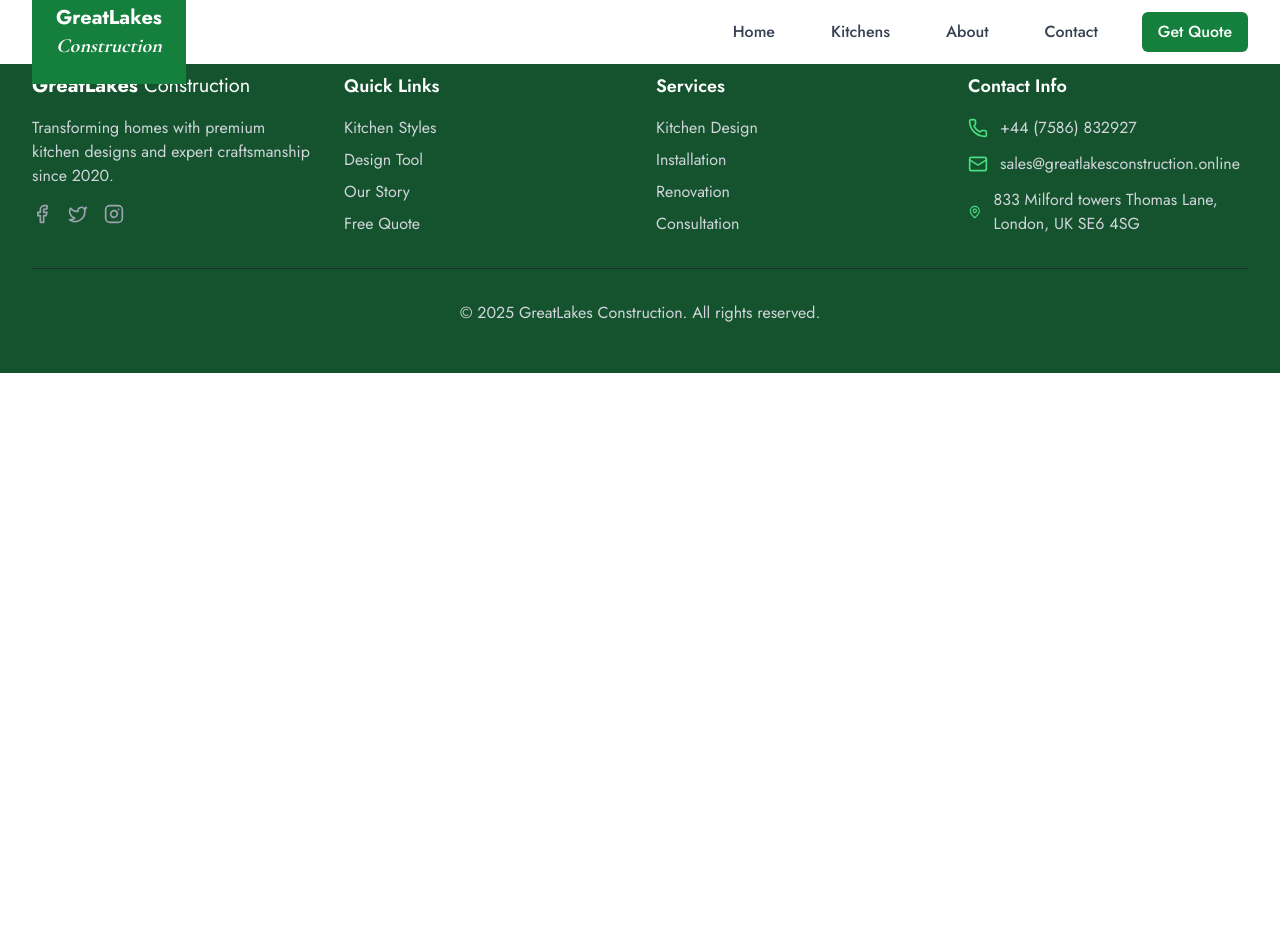
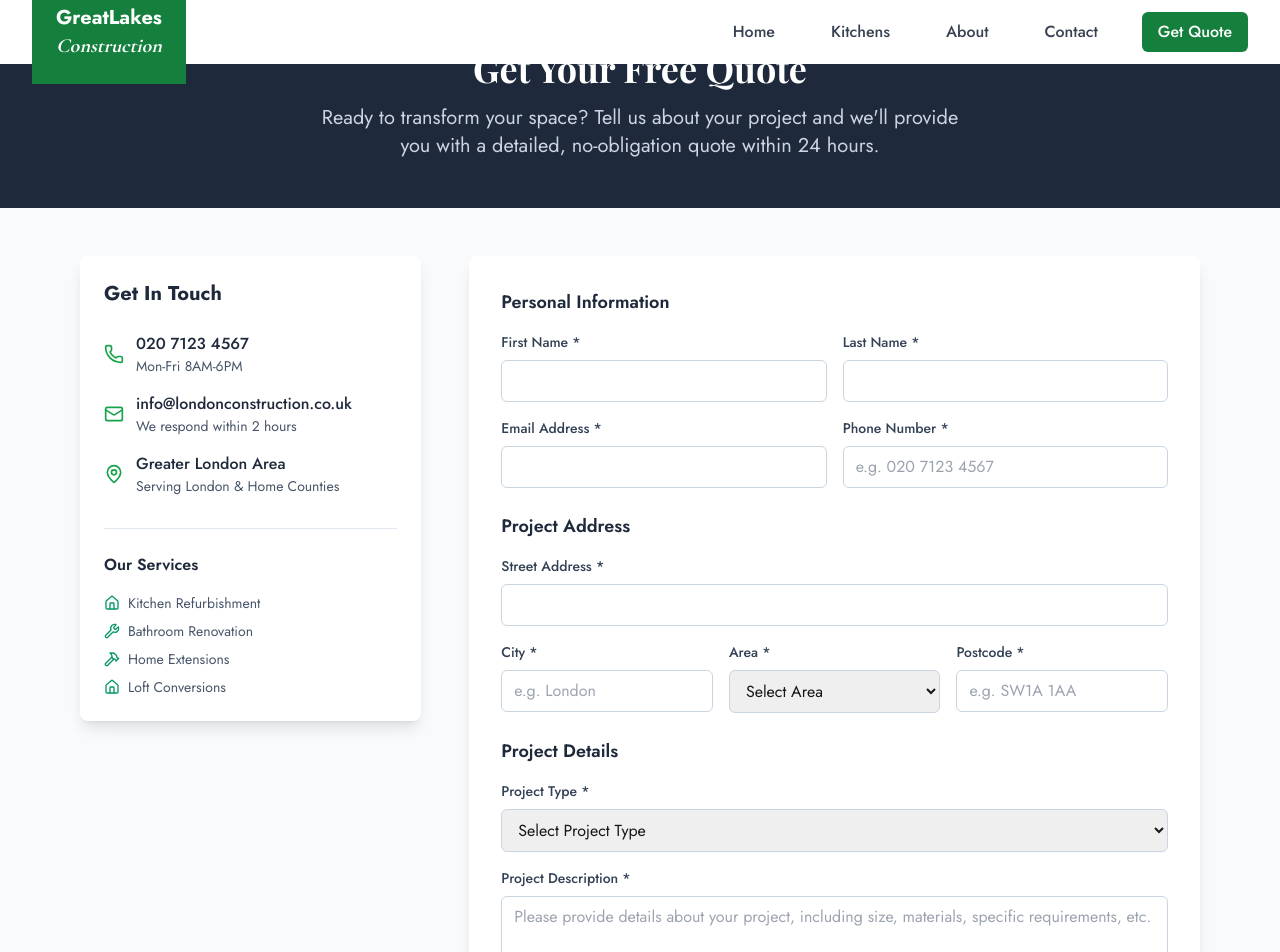
Before and after one commit to teke85/greatlakesconstruction, a Next.js app: page /quote in a window 1280 px wide. Shown: the top 952 px of the page. Before the commit the page ends 800 px from the top, so only its background shows below. Built offline with nearby package versions, Linux system fonts and the light colour scheme.

Commit message:
Modified quote page

```diff
--- a/app/quote/page.tsx
+++ b/app/quote/page.tsx
@@ -1,9 +1,14 @@
-import React from 'react'
+"use client";
+
+import React from "react";
+import FreeQuote from "@/components/FreeQuote";
 
 function Quote() {
   return (
-    <div>Quote</div>
-  )
+    <div>
+      <FreeQuote />
+    </div>
+  );
 }
 
-export default Quote
+export default Quote;
--- a/components/FreeQuote.tsx
+++ b/components/FreeQuote.tsx
@@ -1,4 +1,7 @@
-import React, { useState } from "react";
+"use client";
+
+import type React from "react";
+import { useState } from "react";
 import {
   Phone,
   Mail,
@@ -17,8 +20,8 @@ export default function GetQuotePage() {
     phone: "",
     address: "",
     city: "",
-    state: "",
-    zipCode: "",
+    area: "",
+    postcode: "",
     projectType: "",
     projectDescription: "",
     budget: "",
@@ -45,7 +48,6 @@ export default function GetQuotePage() {
     // Here you would typically send the data to your backend
     console.log("Form submitted:", formData);
     setIsSubmitted(true);
-
     // Reset form after 3 seconds
     setTimeout(() => {
       setIsSubmitted(false);
@@ -56,8 +58,8 @@ export default function GetQuotePage() {
         phone: "",
         address: "",
         city: "",
-        state: "",
-        zipCode: "",
+        area: "",
+        postcode: "",
         projectType: "",
         projectDescription: "",
         budget: "",
@@ -73,7 +75,7 @@ export default function GetQuotePage() {
         <div className="max-w-md w-full bg-white rounded-lg shadow-lg p-8 text-center">
           <CheckCircle className="w-16 h-16 text-emerald-500 mx-auto mb-4" />
           <h2 className="text-2xl font-bold text-slate-800 mb-2">Thank You!</h2>
-          <p className="text-slate-600 mb-4">
+          <p className="text-slate-600 font-playfair mb-4">
             Your quote request has been submitted successfully. We&#39;ll get
             back to you within 24 hours.
           </p>
@@ -91,8 +93,10 @@ export default function GetQuotePage() {
       <div className="bg-slate-800 text-white py-12">
         <div className="max-w-4xl mx-auto px-4">
           <div className="text-center">
-            <h1 className="text-4xl font-bold mb-4">Get Your Free Quote</h1>
-            <p className="text-xl text-slate-300 max-w-2xl mx-auto">
+            <h1 className="text-4xl font-playfair font-bold mb-4">
+              Get Your Free Quote
+            </h1>
+            <p className="text-xl text-slate-300 font-jost max-w-2xl mx-auto">
               Ready to transform your space? Tell us about your project and
               we&#39;ll provide you with a detailed, no-obligation quote within
               24 hours.
@@ -107,45 +111,41 @@ export default function GetQuotePage() {
           {/* Contact Info Sidebar */}
           <div className="lg:col-span-1">
             <div className="bg-white rounded-lg shadow-lg p-6 sticky top-6">
-              <h3 className="text-xl font-bold text-slate-800 mb-6">
+              <h3 className="text-xl font-jost font-bold text-slate-800 mb-6">
                 Get In Touch
               </h3>
-
-              <div className="space-y-4">
+              <div className="space-y-4 font-jost">
                 <div className="flex items-center space-x-3">
-                  <Phone className="w-5 h-5 text-blue-600" />
+                  <Phone className="w-5 h-5 text-green-600" />
                   <div>
-                    <p className="font-medium text-slate-800">(555) 123-4567</p>
+                    <p className="font-medium text-slate-800">020 7123 4567</p>
                     <p className="text-sm text-slate-600">Mon-Fri 8AM-6PM</p>
                   </div>
                 </div>
-
-                <div className="flex items-center space-x-3">
-                  <Mail className="w-5 h-5 text-blue-600" />
+                <div className="flex font-jost items-center space-x-3">
+                  <Mail className="w-5 h-5 text-green-600" />
                   <div>
                     <p className="font-medium text-slate-800">
-                      info@greatlakesconstruction.online
+                      info@londonconstruction.co.uk
                     </p>
                     <p className="text-sm text-slate-600">
                       We respond within 2 hours
                     </p>
                   </div>
                 </div>
-
                 <div className="flex items-center space-x-3">
-                  <MapPin className="w-5 h-5 text-blue-600" />
+                  <MapPin className="w-5 h-5 text-green-600" />
                   <div>
                     <p className="font-medium text-slate-800">
-                      Great Lakes Region
+                      Greater London Area
                     </p>
                     <p className="text-sm text-slate-600">
-                      Serving Michigan & Beyond
+                      Serving London & Home Counties
                     </p>
                   </div>
                 </div>
               </div>
-
-              <div className="mt-8 pt-6 border-t border-slate-200">
+              <div className="mt-8 font-jost pt-6 border-t border-slate-200">
                 <h4 className="font-semibold text-slate-800 mb-4">
                   Our Services
                 </h4>
@@ -153,7 +153,7 @@ export default function GetQuotePage() {
                   <div className="flex items-center space-x-2">
                     <Home className="w-4 h-4 text-emerald-600" />
                     <span className="text-sm text-slate-600">
-                      Kitchen Remodeling
+                      Kitchen Refurbishment
                     </span>
                   </div>
                   <div className="flex items-center space-x-2">
@@ -165,13 +165,13 @@ export default function GetQuotePage() {
                   <div className="flex items-center space-x-2">
                     <Hammer className="w-4 h-4 text-emerald-600" />
                     <span className="text-sm text-slate-600">
-                      Home Additions
+                      Home Extensions
                     </span>
                   </div>
                   <div className="flex items-center space-x-2">
                     <Home className="w-4 h-4 text-emerald-600" />
                     <span className="text-sm text-slate-600">
-                      Custom Builds
+                      Loft Conversions
                     </span>
                   </div>
                 </div>
@@ -180,8 +180,8 @@ export default function GetQuotePage() {
           </div>
 
           {/* Quote Form */}
-          <div className="lg:col-span-2">
-            <div className="bg-white rounded-lg shadow-lg p-8">
+          <div className="lg:col-span-2 font-jost">
+            <div className="bg-white font-jost rounded-lg shadow-lg p-8">
               <form onSubmit={handleSubmit} className="space-y-6">
                 {/* Personal Information */}
                 <div>
@@ -216,7 +216,6 @@ export default function GetQuotePage() {
                       />
                     </div>
                   </div>
-
                   <div className="grid md:grid-cols-2 gap-4 mt-4">
                     <div>
                       <label className="block text-sm font-medium text-slate-700 mb-2">
@@ -241,6 +240,7 @@ export default function GetQuotePage() {
                         value={formData.phone}
                         onChange={handleInputChange}
                         required
+                        placeholder="e.g. 020 7123 4567"
                         className="w-full px-3 py-2 border border-slate-300 rounded-md focus:outline-none focus:ring-2 focus:ring-blue-500 focus:border-transparent"
                       />
                     </div>
@@ -266,7 +266,6 @@ export default function GetQuotePage() {
                         className="w-full px-3 py-2 border border-slate-300 rounded-md focus:outline-none focus:ring-2 focus:ring-blue-500 focus:border-transparent"
                       />
                     </div>
-
                     <div className="grid md:grid-cols-3 gap-4">
                       <div>
                         <label className="block text-sm font-medium text-slate-700 mb-2">
@@ -278,38 +277,62 @@ export default function GetQuotePage() {
                           value={formData.city}
                           onChange={handleInputChange}
                           required
+                          placeholder="e.g. London"
                           className="w-full px-3 py-2 border border-slate-300 rounded-md focus:outline-none focus:ring-2 focus:ring-blue-500 focus:border-transparent"
                         />
                       </div>
                       <div>
                         <label className="block text-sm font-medium text-slate-700 mb-2">
-                          State *
+                          Area *
                         </label>
                         <select
-                          name="state"
-                          value={formData.state}
+                          name="area"
+                          value={formData.area}
                           onChange={handleInputChange}
                           required
                           className="w-full px-3 py-2 border border-slate-300 rounded-md focus:outline-none focus:ring-2 focus:ring-blue-500 focus:border-transparent"
                         >
-                          <option value="">Select State</option>
-                          <option value="MI">Michigan</option>
-                          <option value="OH">Ohio</option>
-                          <option value="IN">Indiana</option>
-                          <option value="IL">Illinois</option>
-                          <option value="WI">Wisconsin</option>
+                          <option value="">Select Area</option>
+                          <option value="central-london">Central London</option>
+                          <option value="westminster">Westminster</option>
+                          <option value="kensington">Kensington</option>
+                          <option value="chelsea">Chelsea</option>
+                          <option value="mayfair">Mayfair</option>
+                          <option value="belgravia">Belgravia</option>
+                          <option value="knightsbridge">Knightsbridge</option>
+                          <option value="south-kensington">
+                            South Kensington
+                          </option>
+                          <option value="marylebone">Marylebone</option>
+                          <option value="fitzrovia">Fitzrovia</option>
+                          <option value="bloomsbury">Bloomsbury</option>
+                          <option value="covent-garden">Covent Garden</option>
+                          <option value="shoreditch">Shoreditch</option>
+                          <option value="islington">Islington</option>
+                          <option value="camden">Camden</option>
+                          <option value="hampstead">Hampstead</option>
+                          <option value="notting-hill">Notting Hill</option>
+                          <option value="paddington">Paddington</option>
+                          <option value="canary-wharf">Canary Wharf</option>
+                          <option value="greenwich">Greenwich</option>
+                          <option value="richmond">Richmond</option>
+                          <option value="wimbledon">Wimbledon</option>
+                          <option value="clapham">Clapham</option>
+                          <option value="battersea">Battersea</option>
+                          <option value="other">Other</option>
                         </select>
                       </div>
                       <div>
                         <label className="block text-sm font-medium text-slate-700 mb-2">
-                          ZIP Code *
+                          Postcode *
                         </label>
                         <input
                           type="text"
-                          name="zipCode"
-                          value={formData.zipCode}
+                          name="postcode"
+                          value={formData.postcode}
                           onChange={handleInputChange}
                           required
+                          placeholder="e.g. SW1A 1AA"
                           className="w-full px-3 py-2 border border-slate-300 rounded-md focus:outline-none focus:ring-2 focus:ring-blue-500 focus:border-transparent"
                         />
                       </div>
@@ -335,20 +358,24 @@ export default function GetQuotePage() {
                         className="w-full px-3 py-2 border border-slate-300 rounded-md focus:outline-none focus:ring-2 focus:ring-blue-500 focus:border-transparent"
                       >
                         <option value="">Select Project Type</option>
-                        <option value="kitchen-remodel">Kitchen Remodel</option>
+                        <option value="kitchen-refurbishment">
+                          Kitchen Refurbishment
+                        </option>
                         <option value="bathroom-renovation">
                           Bathroom Renovation
                         </option>
-                        <option value="home-addition">Home Addition</option>
-                        <option value="basement-finishing">
-                          Basement Finishing
+                        <option value="home-extension">Home Extension</option>
+                        <option value="loft-conversion">Loft Conversion</option>
+                        <option value="basement-conversion">
+                          Basement Conversion
                         </option>
-                        <option value="custom-build">Custom Home Build</option>
+                        <option value="full-house-renovation">
+                          Full House Renovation
+                        </option>
                         <option value="commercial">Commercial Project</option>
                         <option value="other">Other</option>
                       </select>
                     </div>
-
                     <div>
                       <label className="block text-sm font-medium text-slate-700 mb-2">
                         Project Description *
@@ -363,7 +390,6 @@ export default function GetQuotePage() {
                         className="w-full px-3 py-2 border border-slate-300 rounded-md focus:outline-none focus:ring-2 focus:ring-blue-500 focus:border-transparent"
                       />
                     </div>
-
                     <div className="grid md:grid-cols-2 gap-4">
                       <div>
                         <label className="block text-sm font-medium text-slate-700 mb-2">
@@ -376,14 +402,14 @@ export default function GetQuotePage() {
                           className="w-full px-3 py-2 border border-slate-300 rounded-md focus:outline-none focus:ring-2 focus:ring-blue-500 focus:border-transparent"
                         >
                           <option value="">Select Budget Range</option>
-                          <option value="under-25k">Under $25,000</option>
-                          <option value="25k-50k">$25,000 - $50,000</option>
-                          <option value="50k-100k">$50,000 - $100,000</option>
-                          <option value="100k-200k">$100,000 - $200,000</option>
-                          <option value="over-200k">Over $200,000</option>
+                          <option value="under-15k">Under £15,000</option>
+                          <option value="15k-30k">£15,000 - £30,000</option>
+                          <option value="30k-60k">£30,000 - £60,000</option>
+                          <option value="60k-100k">£60,000 - £100,000</option>
+                          <option value="100k-200k">£100,000 - £200,000</option>
+                          <option value="over-200k">Over £200,000</option>
                         </select>
                       </div>
-
                       <div>
                         <label className="block text-sm font-medium text-slate-700 mb-2">
                           Desired Timeline
@@ -403,7 +429,6 @@ export default function GetQuotePage() {
                         </select>
                       </div>
                     </div>
-
                     <div>
                       <label className="block text-sm font-medium text-slate-700 mb-2">
                         Preferred Contact Method
@@ -461,10 +486,9 @@ export default function GetQuotePage() {
                   >
                     Get My Free Quote
                   </button>
-
                   <p className="text-sm text-slate-600 text-center mt-3">
-                    By submitting this form, you agree to be contacted by Great
-                    Lakes Construction regarding your project.
+                    By submitting this form, you agree to be contacted by London
+                    Construction regarding your project.
                   </p>
                 </div>
               </form>
@@ -491,7 +515,7 @@ export default function GetQuotePage() {
             </div>
             <div>
               <div className="text-3xl font-bold text-amber-400 mb-2">
-                10+ Years
+                15+ Years
               </div>
               <div className="text-slate-300">Industry Experience</div>
             </div>
```
Also changed, not shown: app/contact/page.tsx (+27 -15 lines).
